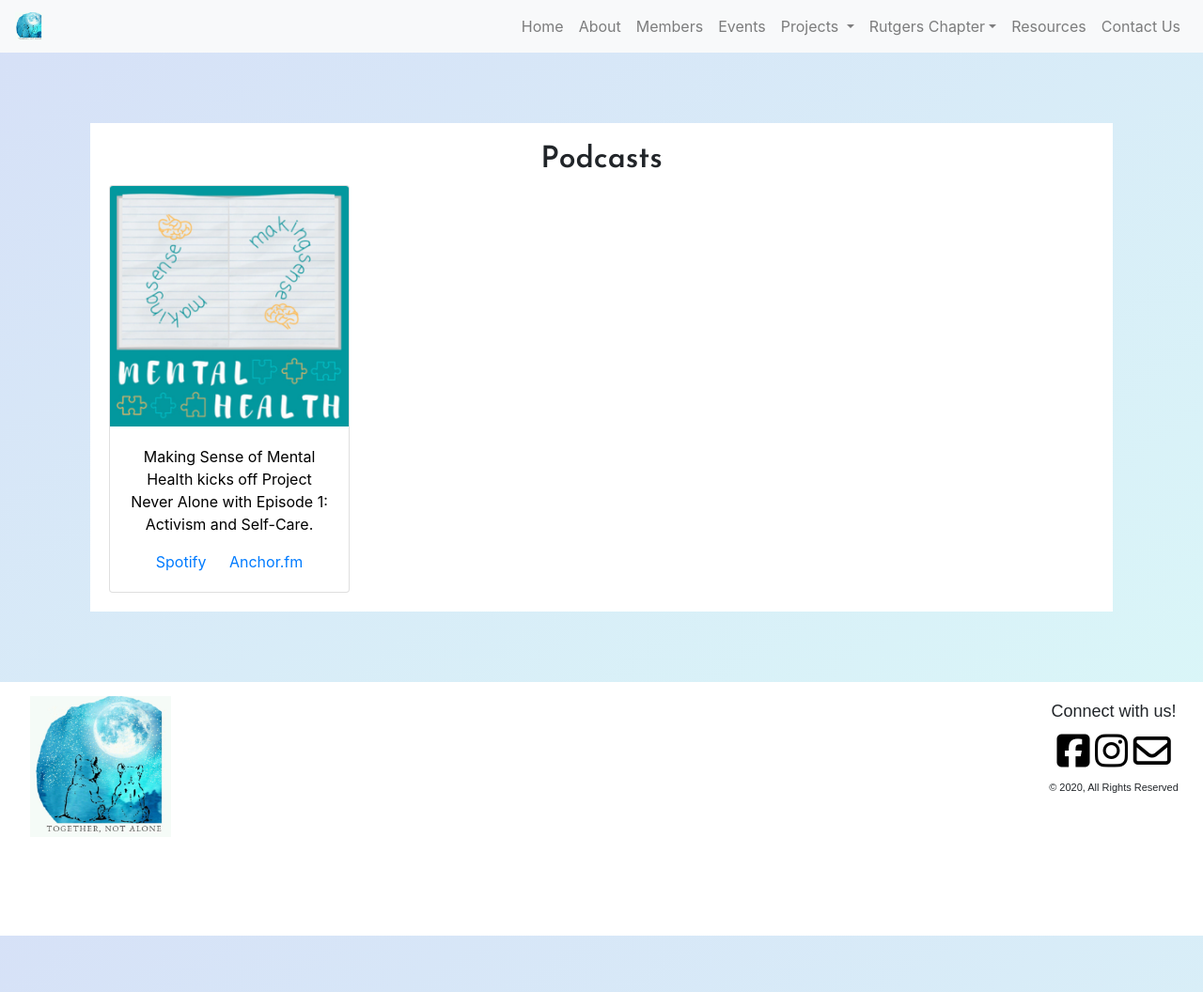
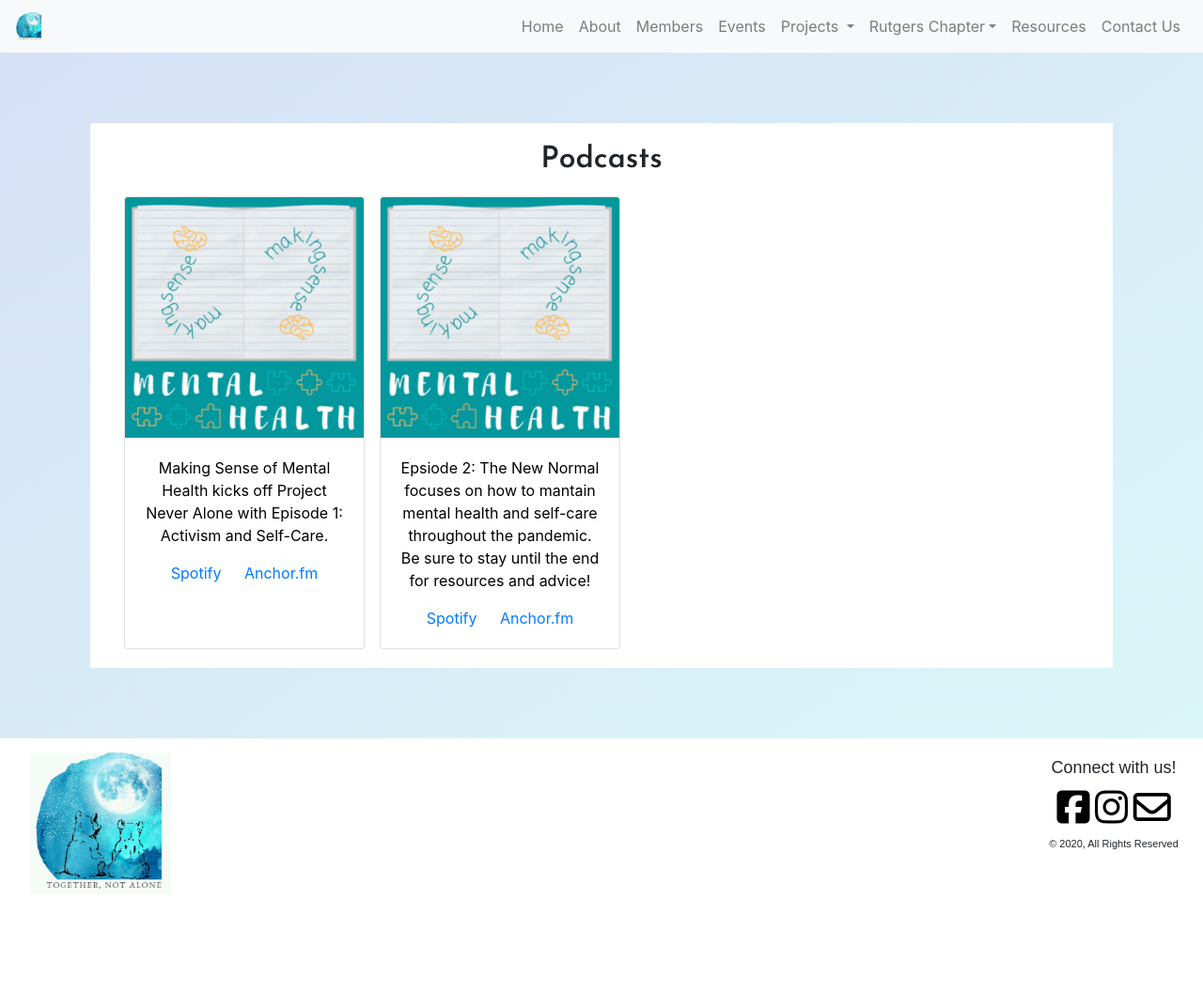
Before and after one commit to togethernotalone/togethernotalone.github.io, a Jekyll site: the page built from podcasts.html, in a window 1280 px wide. Shown: the whole page at 94% size. Built offline with Jekyll 4.4.1, drawn with Linux system fonts in a browser that asks for light colours; nearby versions of some CDN libraries; some web fonts are replaced.

Commit message:
added second podcast

```diff
--- a/assets/podcast-styling.css
+++ b/assets/podcast-styling.css
@@ -19,10 +19,16 @@ html {
 .card-fix {
     width: 16rem;
     text-align: center;
+    margin-top: 20px;
 }
 .pod-align {
     text-align: center;
     font-family: 'Josefin Sans', serif;
+    margin: auto;
+}
+.cards-only{
+    display: flex;
+    flex-direction: row;
 }
 .deco-none {
     color:#000000 !important;
@@ -35,10 +41,15 @@ p {
     text-align: center;
 }
 
-@media screen and (min-width: 100px) and (max-width: 500px) {
+@media screen and (min-width: 100px) and (max-width: 550px) {
     .card-fix {
         margin: 0 auto;
         float: none;
         margin-bottom: 10px;
     }
+    .cards-only {
+        display: flex;
+        flex-direction: column;
+        margin-left: 50px;
+    }
 }
--- a/podcasts.html
+++ b/podcasts.html
@@ -18,12 +18,13 @@ permalink: /podcast/
     </head>
     <body>
         {%include navbar.html%}
-        <div class = "podcast-box">
+      <div class = "podcast-box">
             <h2 class = "pod-align"> Podcasts</h2>
-            <div class="card card-fix">
+            <div class = "cards-only">
+            <div class="card card-fix ml-3">
                 <img src = "/assets/podcast-1.png" class = "card-img-top" alt="First Podcast">
                 <div class = "card-body">
-                    <p class = "card-text deco-none">
+                    <p class = "card-text deco-none move-card">
                         Making Sense of Mental Health kicks off Project Never Alone
                         with Episode 1: Activism and Self-Care.
                     </p>
@@ -31,6 +32,18 @@ permalink: /podcast/
                     <a href="https://anchor.fm/makingsenseofmentalhealth" class="card-link">Anchor.fm</a>
                 </div>
             </div>
+            <div class="card card-fix ml-3">
+                <img src = "/assets/podcast-1.png" class = "card-img-top" alt="Second Podcast">
+                <div class = "card-body">
+                    <p class = "card-text deco-none">
+                        Epsiode 2: The New Normal focuses on how to mantain mental health and self-care
+                        throughout the pandemic. Be sure to stay until the end for resources and advice!
+                    </p>
+                    <a href="https://open.spotify.com/episode/3lt7MorQmXJUfUlXPKgm9o?si=kdfmcbWsSfedPUI51LYuDA" class="card-link">Spotify</a>
+                    <a href="https://anchor.fm/makingsenseofmentalhealth/episodes/The-New-Normal-College-Edition-eiqm5a" class="card-link">Anchor.fm</a>
+                </div>
+            </div>
+        </div>
         </div>
         </div>
         {%include footer.html%}
```
Also changed, not shown: 2 other files.
